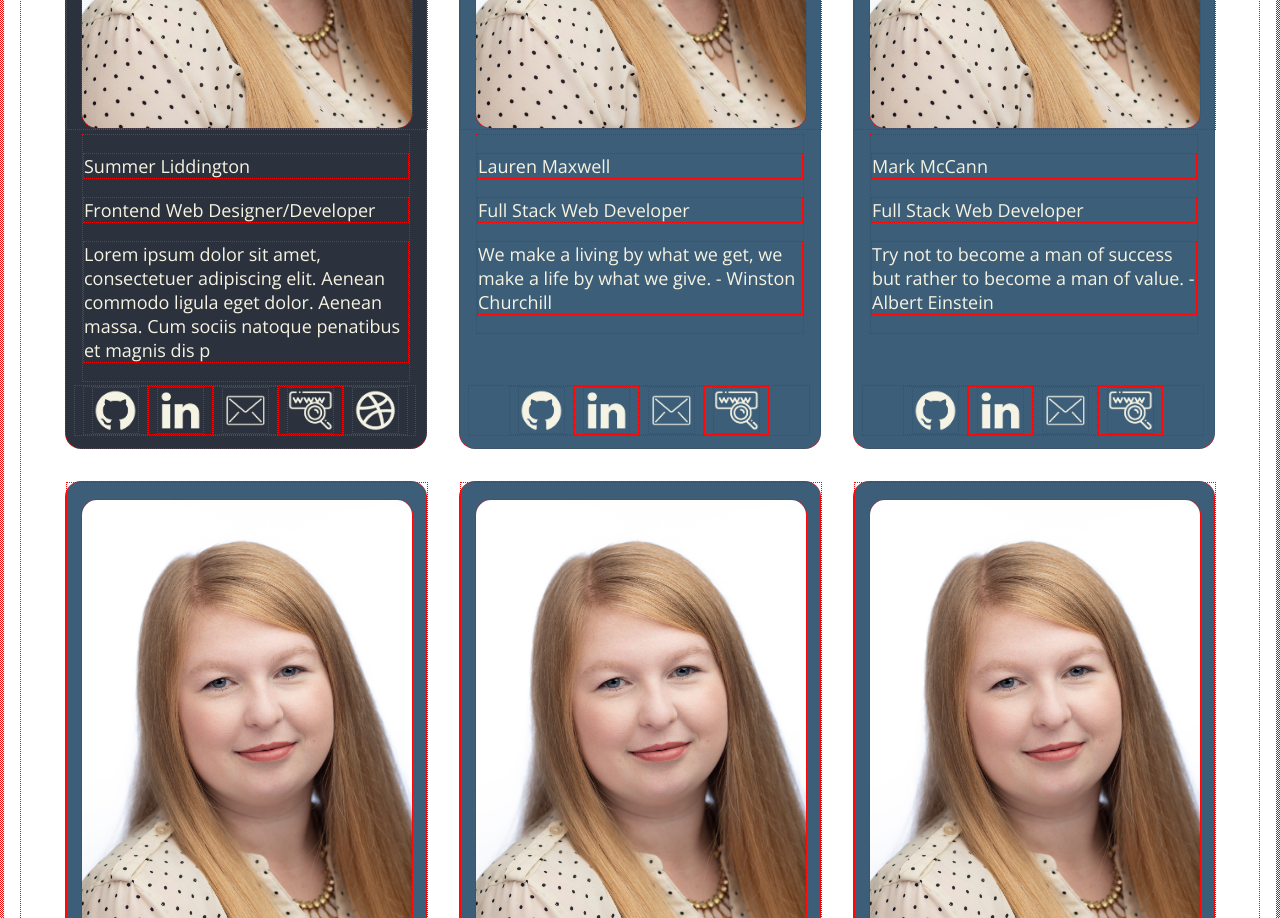
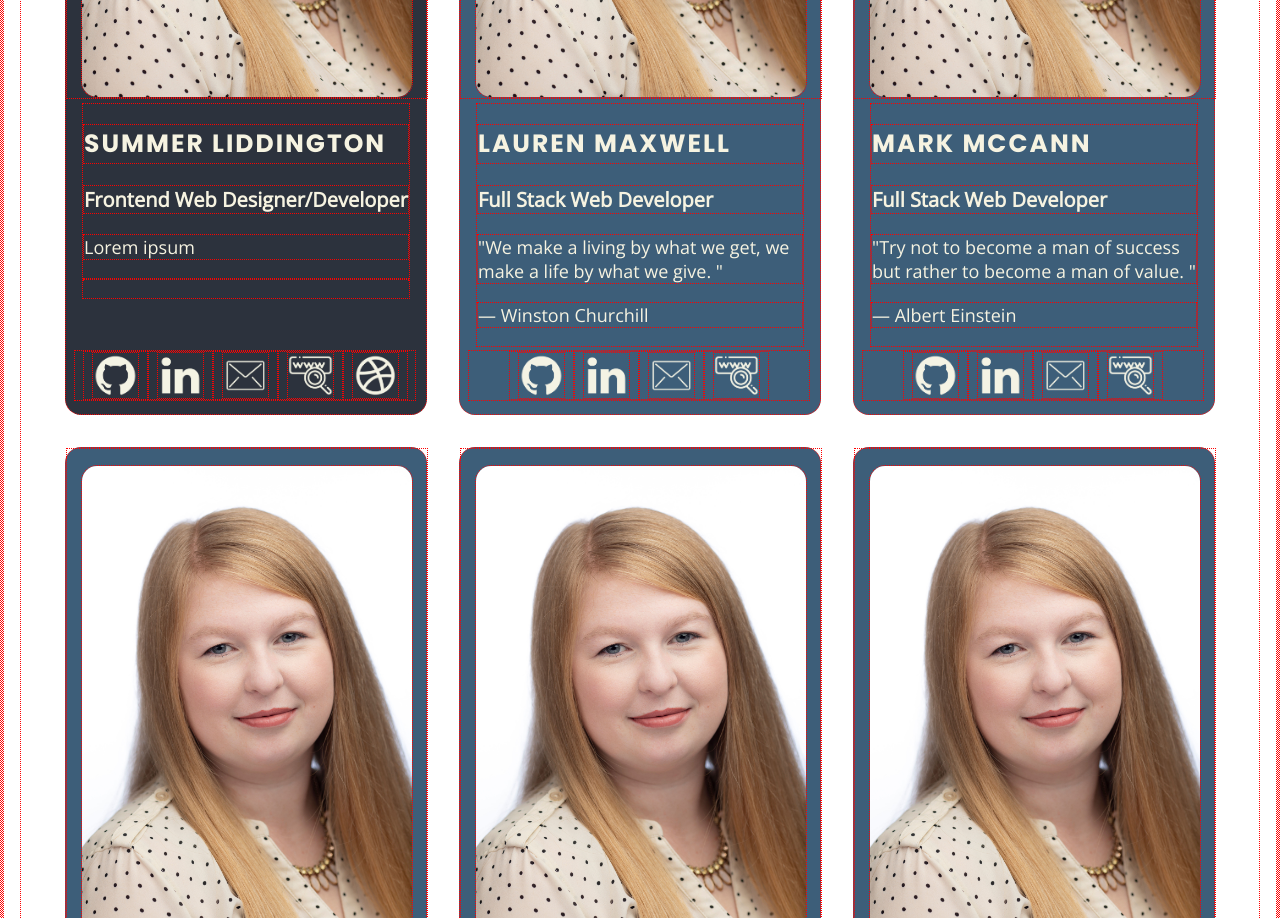
Before and after one commit to nss-day-cohort-35/website, a React (Create React App) app: page / in a window 1280 px wide. Shown: the part 3140-4058 px from the top of the page. Built offline with nearby package versions, Linux system fonts and the light colour scheme.

Commit message:
added author to database, called that on student card, styled font on card

```diff
--- a/public/data/cohort.json
+++ b/public/data/cohort.json
@@ -7,7 +7,8 @@
             "proImg": "Name.png",
             "funImg": "Name-Fun.png",
             "concentration": "Frontend Web Designer/Developer",
-            "quote": "Lorem ipsum dolor sit amet, consectetuer adipiscing elit. Aenean commodo ligula eget dolor. Aenean massa. Cum sociis natoque penatibus et magnis dis p",
+            "quote": "Lorem ipsum ",
+            "author": "",
             "portfolio": "www.website.com",
             "github": "https://github.com/taylorhcarroll",
             "linkedIn": "https://www.linkedin.com/in/taylorhcarroll/",
@@ -21,7 +22,8 @@
             "proImg": "Name.png",
             "funImg": "Name-Fun.png",
             "concentration": "Full Stack Web Developer",
-            "quote": "Be kind. Everyone you meet is carrying a heavy burden. -Ian MacLaren",
+            "quote": "\"Be kind. Everyone you meet is carrying a heavy burden. \"",
+            "author": " ― Ian MacLaren",
             "portfolio": "https://dcornish84.github.io/",
             "github": "https://github.com/dcornish84",
             "linkedIn": "https://www.linkedin.com/in/david-l-cornish/",
@@ -35,7 +37,8 @@
 			"proImg": "Name.png",
 			"funImg": "Name-Fun.png",
 			"concentration": "Frontend Web Designer/Developer",
-            "quote": "Lorem ipsum dolor sit amet, consectetuer adipiscing elit. Aenean commodo ligula eget dolor. Aenean massa. Cum sociis natoque penatibus et magnis dis p",
+			"quote": "Lorem ipsum ",
+			"author": "",
 			"portfolio": "www.gradiellis.com",
 			"github": "https://github.com/geellis1",
 			"linkedIn": "https://www.linkedin.com/in/gradiellis/",
@@ -49,7 +52,8 @@
 			"proImg": "Name.png",
 			"funImg": "Name-Fun.png",
 			"concentration": "Full Stack Web Developer",
-            "quote": "Go forth and sparkle responsibly -Jennifer Lavers",
+			"quote": "\"Go forth and sparkle responsibly. \"",
+			"author": " ― Jennifer Lavers",
 			"portfolio": "https://dylpickle11.github.io/",
 			"github": "https://github.com/DylPickle11",
 			"linkedIn": "https://www.linkedin.com/in/dylanigriffith/",
@@ -63,7 +67,8 @@
             "proImg": "Name.png",
             "funImg": "Name-Fun.png",
             "concentration": "Full Stack Web Developer",
-            "quote": "Lorem ipsum dolor sit amet, consectetuer adipiscing elit. Aenean commodo ligula eget dolor. Aenean massa. Cum sociis natoque penatibus et magnis dis p",
+            "quote": "Lorem ipsum",
+            "author": "",
             "portfolio": "",
             "github": "https://github.com/Philgriswold",
             "linkedIn": "https://www.linkedin.com/in/philgriswold/",
@@ -77,7 +82,8 @@
 			"proImg": "Name.png",
 			"funImg": "Name-Fun.png",
 			"concentration": "Frontend Web Designer/Developer",
-            "quote": "Lorem ipsum dolor sit amet, consectetuer adipiscing elit. Aenean commodo ligula eget dolor. Aenean massa. Cum sociis natoque penatibus et magnis dis p",
+			"quote": "Lorem ipsum",
+			"author": "",
 			"portfolio": "www.sageklein.com",
 			"github": "https://github.com/sageklein",
 			"linkedIn": "https://www.linkedin.com/in/sage-klein/",
@@ -91,7 +97,8 @@
 			"proImg": "Name.png",
 			"funImg": "Name-Fun.png",
 			"concentration": "Frontend Web Designer/Developer",
-            "quote": "Lorem ipsum dolor sit amet, consectetuer adipiscing elit. Aenean commodo ligula eget dolor. Aenean massa. Cum sociis natoque penatibus et magnis dis p",
+			"quote": "Lorem ipsum",
+			"author": "",
 			"portfolio": "www.summerliddington.com",
 			"github": "https://github.com/summerliddington",
 			"linkedIn": "https://www.linkedin.com/in/summerliddington/",
@@ -105,7 +112,8 @@
 			"proImg": "Name.png",
 			"funImg": "Name-Fun.png",
 			"concentration": "Full Stack Web Developer",
-            "quote": "We make a living by what we get, we make a life by what we give. - Winston Churchill",
+			"quote": "\"We make a living by what we get, we make a life by what we give. \"",
+			"author": "  ― Winston Churchill",
 			"portfolio": "https://laurenelizamax.github.io/",
 			"github": "https://github.com/laurenelizamax",
 			"linkedIn": "https://www.linkedin.com/in/laureneliza/",
@@ -119,7 +127,8 @@
             "proImg": "Name.png",
             "funImg": "Name-Fun.png",
             "concentration": "Full Stack Web Developer",
-            "quote": "Try not to become a man of success but rather to become a man of value. -Albert Einstein",
+            "quote": "\"Try not to become a man of success but rather to become a man of value. \"",
+            "author": "  ― Albert Einstein",
             "portfolio": "mjmccann90.github.io",
             "github": "https://github.com/mjmccann90",
             "linkedIn": "www.linkedin.com/in/markjmccann12",
@@ -133,7 +142,8 @@
             "proImg": "Name.png",
             "funImg": "Name-Fun.png",
             "concentration": "Full Stack Web Developer",
-            "quote": "Engineering is not quite as important as imagination. -Satoru Iwata, Late President of Nintendo",
+            "quote": "\"Engineering is not quite as important as imagination. \"",
+            "author": "  ― Satoru Iwata",
             "portfolio": "JamesMcClarty.github.io",
             "github": "https://github.com/JamesMcClarty",
             "linkedIn": "https://www.linkedin.com/in/james-mcclarty/",
@@ -147,7 +157,8 @@
             "proImg": "Name.png",
             "funImg": "Name-Fun.png",
             "concentration": "Full Stack Web Developer",
-            "quote": "All our dreams can come true, if we have the courage to pursue them. -Walt Disney",
+            "quote": "\"All our dreams can come true, if we have the courage to pursue them. \"",
+            "author": "  ― Walt Disney",
             "portfolio": "https://omomotyuk.github.io/",
             "github": "https://github.com/omomotyuk",
             "linkedIn": "https://www.linkedin.com/in/olexandr-alex-momotyuk/",
@@ -161,7 +172,8 @@
             "proImg": "Name.png",
             "funImg": "Name-Fun.png",
             "concentration": "Full Stack Web Developer",
-            "quote": "I have always cultivated a passion for computers. So Ijumped in the tech community and I am loving it!",
+            "quote": "I have always cultivated a passion for computers. So I jumped in the tech community and I am loving it!",
+            "author": "",
             "portfolio": "https://fortunatomugnano.github.io/",
             "github": "https://github.com/FortunatoMugnano",
             "linkedIn": "https://www.linkedin.com/in/fortunato-mugnano-853001155/",
@@ -175,7 +187,8 @@
 			"proImg": "Name.png",
 			"funImg": "Name-Fun.png",
 			"concentration": "Full Stack Web Developer",
-            "quote": "If you haven't found it yet, keep looking. Don't settle. As with all matters of the heart, you'll know when you find it. - Steve Jobs",
+			"quote": "\"If you haven't found it yet, keep looking. Don't settle. As with all matters of the heart, you'll know when you find it. \"",
+			"author": "  ― Steve Jobs",
 			"portfolio": "sethoakley.com",
 			"github": "https://github.com/sethoak",
 			"linkedIn": "https://www.linkedin.com/in/seth-oakley",
@@ -189,7 +202,8 @@
             "proImg": "Name.png",
             "funImg": "Name-Fun.png",
             "concentration": "Frontend Web Designer/Developer",
-            "quote": " ",
+            "quote": "Lorem ipsum",
+            "author": "",
             "portfolio": "www.leighmrogers.com",
             "github": "https://github.com/LeighMRogers",
             "linkedIn": "https://www.linkedin.com/in/leighmrogers/",
@@ -203,7 +217,8 @@
 			"proImg": "Name.png",
 			"funImg": "Name-Fun.png",
 			"concentration": "Full Stack Web Developer",
-            "quote": " ",
+			"quote": "Lorem ipsum",
+			"author": "",
 			"portfolio": "",
 			"github": "https://github.com/stephensenft21",
 			"linkedIn": "https://www.linkedin.com/in/stephensenft/",
@@ -217,7 +232,8 @@
 			"proImg": "Name.png",
 			"funImg": "Name-Fun.png",
 			"concentration": "Full Stack Web Developer",
-            "quote": "Create the highest, grandest vision possible for your life, because you become what you believe. -Oprah Winfrey",
+			"quote": "\"Create the highest, grandest vision possible for your life, because you become what you believe. \"",
+			"author": "   ― Oprah Winfrey",
 			"portfolio": "http://www.shirishshrestha.com",
 			"github": "https://github.com/sls-coderepo",
 			"linkedIn": "https://www.linkedin.com/in/shirishshrestha/",
@@ -231,7 +247,8 @@
             "proImg": "Name.png",
             "funImg": "Name-Fun.png",
             "concentration": "Full Stack Web Developer",
-            "quote": "A woman is like a tea bag; you never know how strong it is until it's in hot water. ―Eleanor Roosevelt",
+            "quote": "\"A woman is like a tea bag; you never know how strong it is until it's in hot water. \"",
+            "author": " ― Eleanor Roosevelt",
             "portfolio": "hspradlin8.github.io",
             "github": "https://github.com/hspradlin8",
             "linkedIn": "https://www.linkedin.com/in/heidiusmith/",
@@ -245,7 +262,8 @@
             "proImg": "Name.png",
             "funImg": "Name-Fun.png",
             "concentration": "Frontend Web Designer/Developer",
-            "quote": " ",
+            "quote": "Lorem ipsum",
+            "author": "",
             "portfolio": " ",
             "github": "https://github.com/JQuinSmith",
             "linkedIn": "https://www.linkedin.com/in/jquinsmith/",
@@ -259,7 +277,8 @@
 			"proImg": "Name.png",
 			"funImg": "Name-Fun.png",
 			"concentration": "Frontend Web Designer/Developer",
-            "quote": " ",
+			"quote": "Lorem ipsum",
+			"author": "",
 			"portfolio": " ",
 			"github": "https://github.com/jchandlerturner",
 			"linkedIn": "https://www.linkedin.com/in/jchandlerturner/",
@@ -269,11 +288,12 @@
         {
 			"id": 20,
 			"firstName": "Nate",
-            "lastName": "Vogal",
+			"lastName": "Vogel",
 			"proImg": "Name.png",
 			"funImg": "Name-Fun.png",
 			"concentration": "Full Stack Web Developer",
 			"quote": "I'm a design-minded full-stack developer with UX/UI experience, who loves taking projects from inception to deployment.",
+			"author": "",
 			"portfolio": "https://navogel.github.io/",
 			"github": "https://github.com/navogel",
 			"linkedIn": "https://www.linkedin.com/in/nathan-vogel-2009/",
@@ -287,7 +307,8 @@
 			"proImg": "Name.png",
 			"funImg": "Name-Fun.png",
 			"concentration": "Full Stack Web Developer",
-            "quote": "Challenges are what make life interesting and overcoming them is what makes life meaningful. –Joshua J. Marine",
+			"quote": "\"Challenges are what make life interesting and overcoming them is what makes life meaningful. \"",
+			"author": "   ― Joshua J. Marine",
 			"portfolio": "https://arynweatherly.github.io/",
 			"github": "https://github.com/Arynweatherly",
 			"linkedIn": "https://www.linkedin.com/in/aryn-weatherly-74953a11b/",
@@ -301,7 +322,8 @@
             "proImg": "Name.png",
             "funImg": "Name-Fun.png",
             "concentration": "Full Stack Web Developer",
-            "quote": "If you think you are too small to make a difference, try sleeping with a mosquito. –Dalai Lama",
+            "quote": "\"If you think you are too small to make a difference, try sleeping with a mosquito. \"",
+            "author": "   ― Dalai Lama",
             "portfolio": "https://wesseln1.github.io/",
             "github": "https://github.com/wesseln1",
             "linkedIn": "https://www.linkedin.com/in/nicholas-wessel-a1ab3a139/",
@@ -315,7 +337,8 @@
 			"proImg": "Name.png",
 			"funImg": "Name-Fun.png",
 			"concentration": "Full Stack Web Developer",
-            "quote": "Sparkle is to sparkly as difficult is to difficulty -Confucius",
+			"quote": "\"Sparkle is to sparkly as difficult is to difficulty. \"",
+			"author": "   ― Confucius",
 			"portfolio": "keatonwilliamson.com",
 			"github": "https://github.com/keatonwilliamson",
 			"linkedIn": "https://www.linkedin.com/in/keaton-williamson/",
--- a/src/Components/Students/StudentCard.js
+++ b/src/Components/Students/StudentCard.js
@@ -57,16 +57,16 @@ export default class StudentCard extends Component {
 					</div>
 
 					<div className="student-about-container">
-						<p className="student-about">
+						<h2 className="student-about">
 							{this.props.student.firstName}{" "}
 							{this.props.student.lastName}
-						</p>
+						</h2>
+						<h3 className="student-about">
+							{this.props.student.concentration}</h3>
 						<p className="student-about">
-							{this.props.student.concentration}
-						</p>
-						<p className="student-about">
-							{this.props.student.quote}
-						</p>
+							{this.props.student.quote}</p>
+                        <p className="student-about">
+							{this.props.student.author}</p>
 					</div>
 
 					<div className="student-logo-container">
```
Lines whose indentation alone changed are shown as unchanged.
